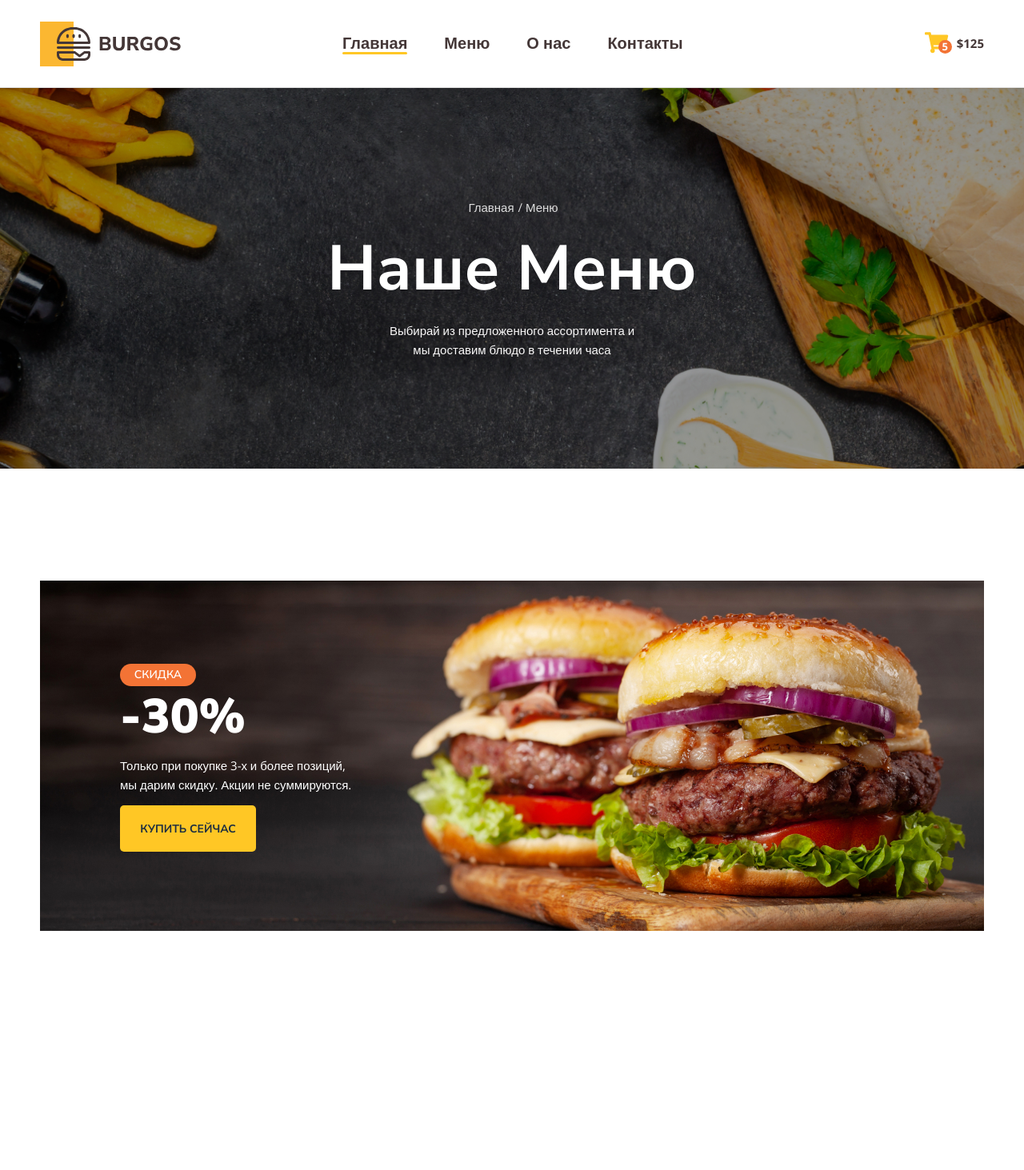
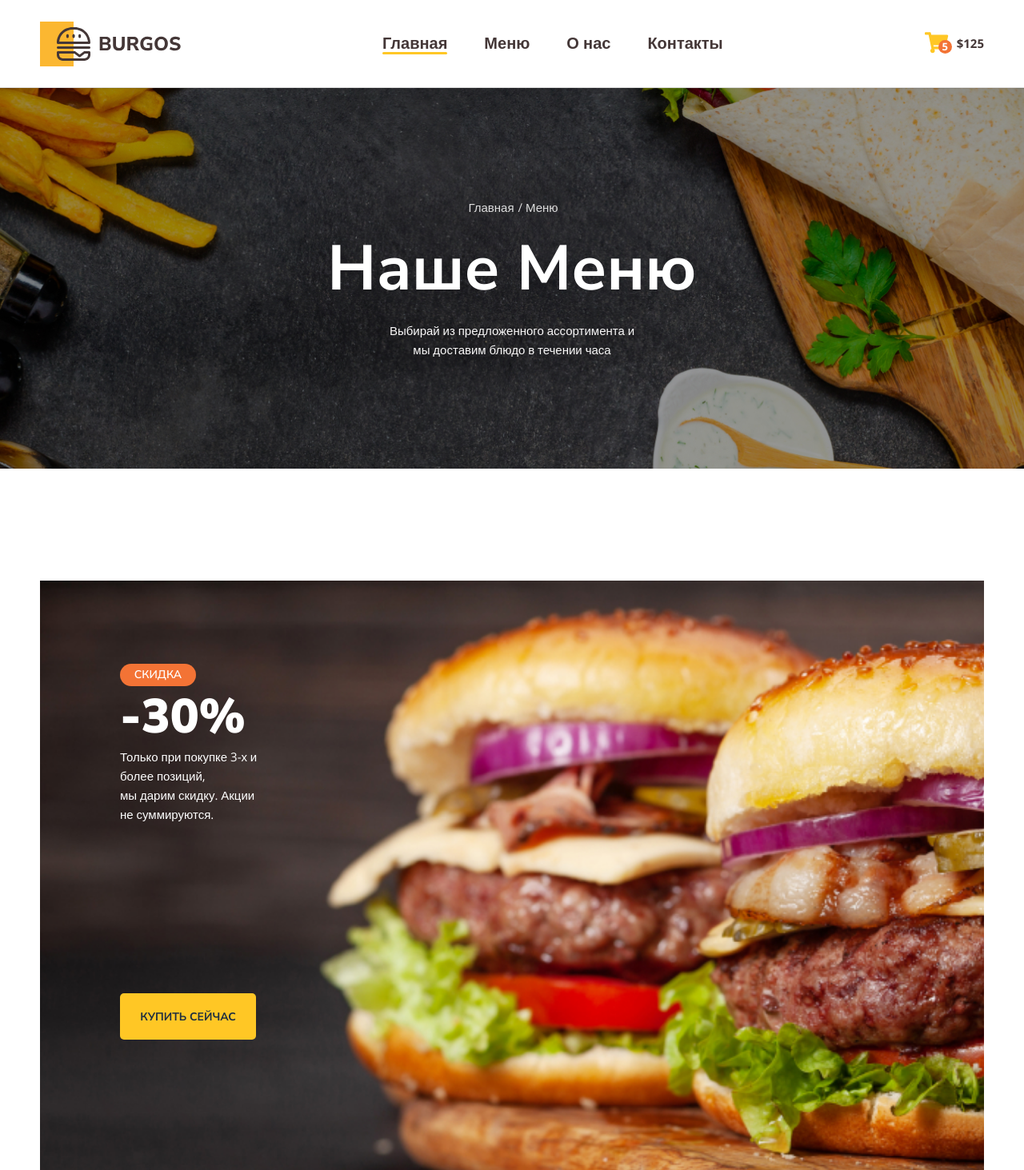
Before and after one commit to SanchaiA/Module01-Burger, a plain HTML site: page index.html in a window 1280 px wide. Shown: the top 1463 px of the page at 80% size. Before the commit the page ends 1164 px from the top, so only its background shows below. Drawn offline with nearby package versions, Linux system fonts and the light colour scheme.

Commit message:
corrections

```diff
--- a/styles/main.css
+++ b/styles/main.css
@@ -29,9 +29,7 @@ header {
 .header-nav {
   list-style-type: none;
   display: flex;
-  padding-top: px;
   padding-left: 0;
-  margin-left: -100px;
   padding-right: 0px;
   gap: 46px;
 }
@@ -174,11 +172,10 @@ header {
   font-family: "Open Sans", sans-serif;
   font-size: 15px;
   line-height: 24px;
-  position: absolute;
-  margin-top: 115px;
+  margin-top: 0;
+  margin-bottom: 35px;
 }
 .banner-link {
-  position: absolute;
   font-family: "Nunito Sans", sans-serif;
   font-weight: 700;
   font-size: 14px;
```
